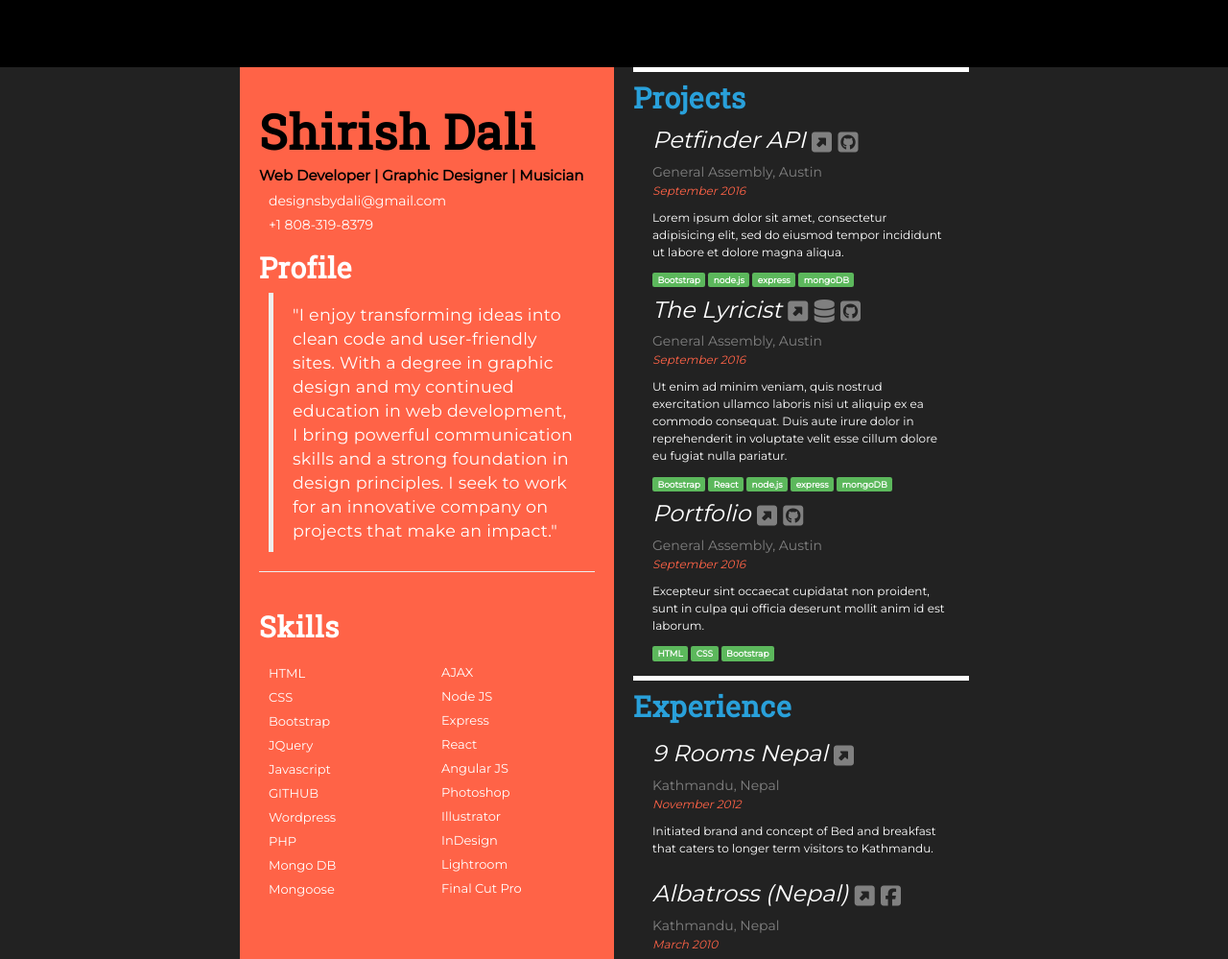
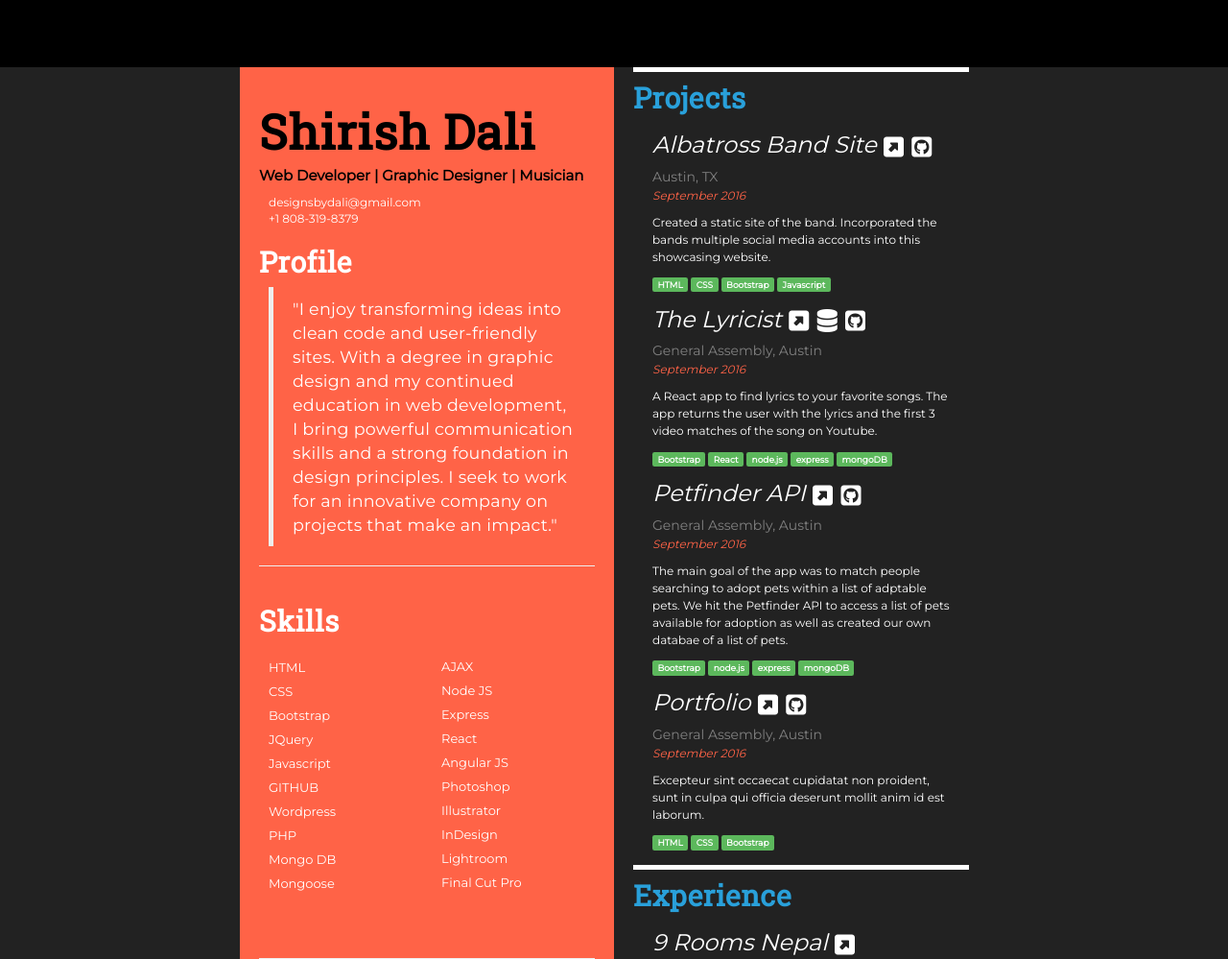
Before and after one commit to designsbydali/portfolio, a plain HTML site: page index.html in a window 1280 px wide. Shown: the top 999 px of the page at 96% size. Drawn offline with Linux system fonts and the light colour scheme; a web font is replaced by a local one.

Commit message:
update content

```diff
--- a/css/style.css
+++ b/css/style.css
@@ -3,6 +3,8 @@ body{
   font-family: 'Montserrat', sans-serif;
   font-size: 12px;
   background-color: #222222;
+  -webkit-font-smoothing: antialiased;
+  -moz-osx-font-smoothing: grayscale;
 }
 
 .navbar{
@@ -17,6 +19,7 @@ body{
 }
 .body-text{
   line-height: 18px;
+  padding: 5px 0;
 }
 
 .title{
@@ -83,14 +86,21 @@ body{
 }
 
 a{
-  color: grey;
+  color: white;
 }
-a:visited, a:active{
-  color: grey;
-}
-a:hover{
+a:hover, a:active{
   /*color: #29a0da;*/
   color: tomato;
+  text-decoration: none;
+}
+#email, #phone {
+  color: white;
+}
+#email:hover, #phone:hover {
+  color: black;
+}
+.fa{
+  padding: 0px 1px;
 }
 .myinfo{
   padding: 0 0 0 10px;
--- a/index.html
+++ b/index.html
@@ -76,8 +76,9 @@
           <h1 class="title name">Shirish Dali</h1>
           <h5 class="tag">Web Developer | Graphic Designer | Musician</h5>
           <section class="myinfo">
-            <h5>designsbydali@gmail.com</h5>
-            <h5>+1 808-319-8379</h5>
+            <a id="email" href="https://mail.google.com/mail/?view=cm&fs=1&tf=1&to=designsbydali@gmail.com" target="_blank">designsbydali@gmail.com</a>
+            <br>
+            <a id="phone" href="tel:808-319-8379">+1 808-319-8379</a>
           </section>
         </div>
 
@@ -147,23 +148,27 @@
         <h3 class="right-title title">Projects</h3>
         <div id="projects">
 
-          <section class="petfinder body-text">
-            <h3 class="sub-title">Petfinder API
+          <!-- albatross -->
+
+          <section class="albatross body-text">
+            <h3 class="sub-title">Albatross Band Site
               <span>
-                <a href="https://connect-the-spots.herokuapp.com/" target="_blank"><i class="fa fa-external-link-square hvr-float" aria-hidden="true"></i></a>
-                <a href="https://github.com/designsbydali/petfinder-api" target="_blank"><i class="fa fa-github-square hvr-float" aria-hidden="true"></i></a>
+                <a href="https://designsbydali.github.io/albatross/" target="_blank"><i class="fa fa-external-link-square hvr-float" aria-hidden="true"></i></a>
+                <a href="https://github.com/designsbydali/albatross" target="_blank"><i class="fa fa-github-square hvr-float" aria-hidden="true"></i></a>
               </span>
             </h3>
-            <p class="city">General Assembly, Austin</p>
+            <p class="city">Austin, TX</p>
             <p class="date">September 2016</p>
             <p>
-              Lorem ipsum dolor sit amet, consectetur adipisicing elit, sed do eiusmod tempor incididunt ut labore et dolore magna aliqua.
+              Created a static site of the band. Incorporated the bands multiple social media accounts into this showcasing website.
             </p>
+            <span class="label label-success">HTML</span>
+            <span class="label label-success">CSS</span>
             <span class="label label-success">Bootstrap</span>
-            <span class="label label-success">node.js</span>
-            <span class="label label-success">express</span>
-            <span class="label label-success">mongoDB</span>
+            <span class="label label-success">Javascript</span>
           </section>
+
+          <!-- lyricist -->
 
           <section class="lyricist body-text">
             <h3 class="sub-title">The Lyricist
@@ -176,7 +181,7 @@
             <p class="city">General Assembly, Austin</p>
             <p class="date">September 2016</p>
             <p>
-              Ut enim ad minim veniam, quis nostrud exercitation ullamco laboris nisi ut aliquip ex ea commodo consequat. Duis aute irure dolor in reprehenderit in voluptate velit esse cillum dolore eu fugiat nulla pariatur.
+                A React app to find lyrics to your favorite songs. The app returns the user with the lyrics and the first 3 video matches of the song on Youtube.
             </p>
             <span class="label label-success">Bootstrap</span>
             <span class="label label-success">React</span>
@@ -184,6 +189,28 @@
             <span class="label label-success">express</span>
             <span class="label label-success">mongoDB</span>
           </section>
+
+          <!-- petfinder -->
+
+          <section class="petfinder body-text">
+            <h3 class="sub-title">Petfinder API
+              <span>
+                <a href="https://connect-the-spots.herokuapp.com/" target="_blank"><i class="fa fa-external-link-square hvr-float" aria-hidden="true"></i></a>
+                <a href="https://github.com/designsbydali/petfinder-api" target="_blank"><i class="fa fa-github-square hvr-float" aria-hidden="true"></i></a>
+              </span>
+            </h3>
+            <p class="city">General Assembly, Austin</p>
+            <p class="date">September 2016</p>
+            <p>
+              The main goal of the app was to match people searching to adopt pets within a list of adptable pets. We hit the Petfinder API to access a list of pets available for adoption as well as created our own databae of a list of pets.
+            </p>
+            <span class="label label-success">Bootstrap</span>
+            <span class="label label-success">node.js</span>
+            <span class="label label-success">express</span>
+            <span class="label label-success">mongoDB</span>
+          </section>
+
+
 
           <section class="portfolio body-text">
             <h3 class="sub-title">Portfolio
```
